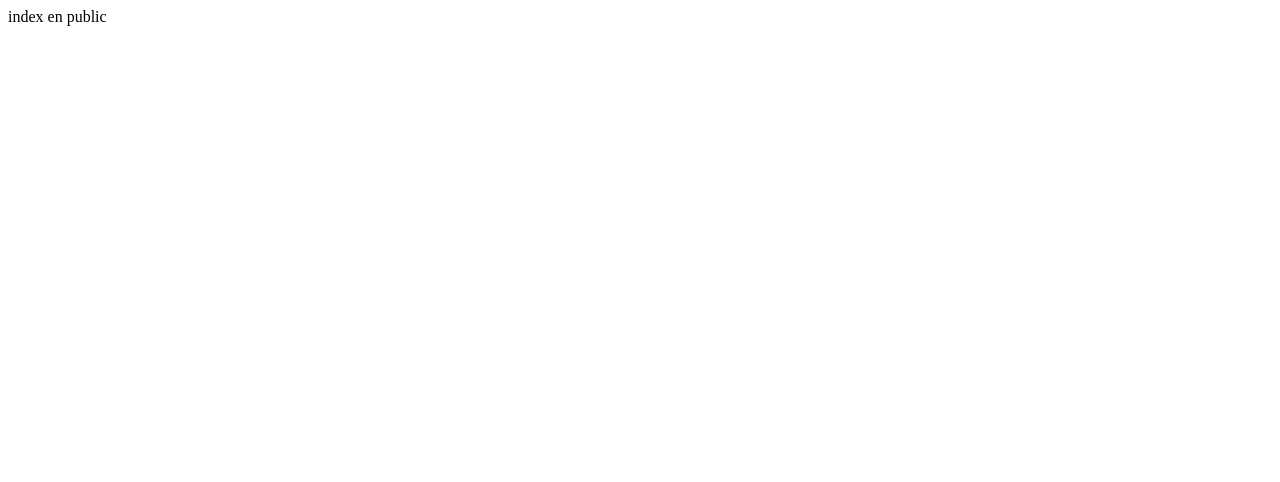
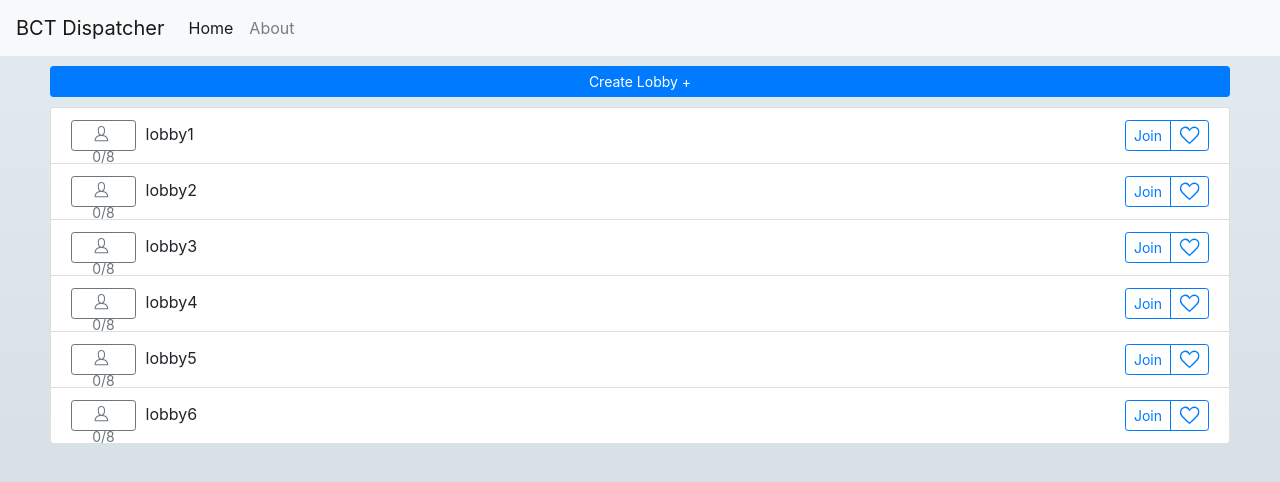
Before and after one commit to eduAguilar96/bct-dispatcher, a website: page public/index.html in a window 1280 px wide. Drawn offline with nearby package versions, Linux system fonts and the light colour scheme.

Commit message:
Implement basic server list frontend

```diff
--- a/package.json
+++ b/package.json
@@ -1,7 +1,7 @@
 {
   "name": "bct",
   "version": "1.0.0",
-  "description": "",
+  "description": "School project",
   "main": "server.js",
   "scripts": {
     "test": "echo \"Error: no test specified\" && exit 1"
--- /dev/null
+++ b/public/index.css
@@ -0,0 +1,46 @@
+body{
+  background-image: linear-gradient(to top, #cfd9df 0%, #e2ebf0 100%);
+}
+
+#new-lobby-btn-container {
+ margin: 10px 50px;
+}
+
+#new-lobby-btn {
+  width: 100%;
+  /* background-color: white; */
+}
+
+#lobby-list-container {
+  margin: 0px 50px;
+}
+
+.action-btn-container{
+  float: right
+}
+
+.player-counter{
+  display: inline-block;
+  font-weight: 400;
+  text-align: center;
+  vertical-align: middle;
+  -webkit-user-select: none;
+  -moz-user-select: none;
+  -ms-user-select: none;
+  user-select: none;
+  background-color: transparent;
+  border: 1px solid transparent;
+  transition: color 0.15s ease-in-out, background-color 0.15s ease-in-out, border-color 0.15s ease-in-out, box-shadow 0.15s ease-in-out;
+
+  padding: 0.25rem 0.5rem;
+  font-size: 0.875rem;
+  line-height: 1.5;
+  border-radius: 0.2rem;
+
+  color: #6c757d;
+  border-color: #6c757d;
+
+  margin-right: 5px;
+  width: 65px;
+  height: 31px;
+}
--- a/public/index.html
+++ b/public/index.html
@@ -1 +1,59 @@
-index en public
+<!-- <!DOCTYPE html> -->
+<html lang="en">
+  <head>
+    <meta charset="UFT-8">
+    <link rel="stylesheet" href="https://stackpath.bootstrapcdn.com/bootstrap/4.3.1/css/bootstrap.min.css" integrity="sha384-ggOyR0iXCbMQv3Xipma34MD+dH/1fQ784/j6cY/iJTQUOhcWr7x9JvoRxT2MZw1T" crossorigin="anonymous">
+    <link rel="stylesheet" href="./index.css">
+    <title> BTC Dispatcher</title>
+  </head>
+  <body>
+    <nav class="navbar navbar-expand-lg navbar-light bg-light">
+      <a class="navbar-brand" href="/">BCT Dispatcher</a>
+      <button class="navbar-toggler" type="button" data-toggle="collapse" data-target="#navbarNav" aria-controls="navbarNav" aria-expanded="false" aria-label="Toggle navigation">
+        <span class="navbar-toggler-icon"></span>
+      </button>
+      <div class="collapse navbar-collapse" id="navbarNav">
+        <ul class="navbar-nav">
+          <li class="nav-item active">
+            <a class="nav-link" href="/">Home <span class="sr-only">(current)</span></a>
+          </li>
+          <li class="nav-item">
+            <a class="nav-link" href="about">About</a>
+          </li>
+        </ul>
+      </div>
+    </nav>
+    <div id="new-lobby-btn-container">
+      <button class="btn btn-primary btn-sm" id="new-lobby-btn">
+        Create Lobby +
+      </button>
+    </div>
+    <div id="lobby-list-container">
+      <ul class="list-group">
+        <li class="list-group-item list-group">
+          <div class="btn-group action-btn-container" role="group" aria-label="Buttons">
+            <button class="btn btn-outline-primary btn-sm" id="btn-join">
+              Join
+            </button>
+            <button class="btn btn-outline-primary btn-sm" id="btn-heart">
+              <svg id="i-heart" xmlns="http://www.w3.org/2000/svg" viewBox="0 0 32 32" width="21" height="21" fill="none" stroke="currentcolor" stroke-linecap="round" stroke-linejoin="round" stroke-width="2">
+                <path d="M4 16 C1 12 2 6 7 4 12 2 15 6 16 8 17 6 21 2 26 4 31 6 31 12 28 16 25 20 16 28 16 28 16 28 7 20 4 16 Z" />
+              </svg>
+            </button>
+          </div>
+          <span class="player-counter">
+            <svg id="i-user" xmlns="http://www.w3.org/2000/svg" viewBox="0 0 40 40" width="21" height="21" fill="none" stroke="currentcolor" stroke-linecap="round" stroke-linejoin="round" stroke-width="2">
+              <path d="M22 11 C22 16 19 20 16 20 13 20 10 16 10 11 10 6 12 3 16 3 20 3 22 6 22 11 Z M4 30 L28 30 C28 21 22 20 16 20 10 20 4 21 4 30 Z" />
+            </svg>
+            0/8
+          </span>
+          Test name
+        </li>
+      </ul>
+    </div>
+    <script src="https://ajax.googleapis.com/ajax/libs/jquery/3.4.1/jquery.min.js"></script>
+    <script src="https://cdnjs.cloudflare.com/ajax/libs/popper.js/1.14.7/umd/popper.min.js" integrity="sha384-UO2eT0CpHqdSJQ6hJty5KVphtPhzWj9WO1clHTMGa3JDZwrnQq4sF86dIHNDz0W1" crossorigin="anonymous"></script>
+    <script src="https://stackpath.bootstrapcdn.com/bootstrap/4.3.1/js/bootstrap.min.js" integrity="sha384-JjSmVgyd0p3pXB1rRibZUAYoIIy6OrQ6VrjIEaFf/nJGzIxFDsf4x0xIM+B07jRM" crossorigin="anonymous"></script>
+    <script src="./index.js"></script>
+  </body>
+</html>
--- /dev/null
+++ b/public/index.js
@@ -0,0 +1,40 @@
+console.log("Hello World");
+
+var updated_lobbies = ["lobby1", "lobby2", "lobby3", "lobby4", "lobby5", "lobby6"];
+
+function lobbyLi(lobby){
+  let li = `
+  <li class="list-group-item list-group">
+    <div class="btn-group action-btn-container" role="group" aria-label="Buttons">
+      <button class="btn btn-outline-primary btn-sm" id="btn-join">
+        Join
+      </button>
+      <button class="btn btn-outline-primary btn-sm" id="btn-heart">
+        <svg id="i-heart" xmlns="http://www.w3.org/2000/svg" viewBox="0 0 32 32" width="21" height="21" fill="none" stroke="currentcolor" stroke-linecap="round" stroke-linejoin="round" stroke-width="2">
+          <path d="M4 16 C1 12 2 6 7 4 12 2 15 6 16 8 17 6 21 2 26 4 31 6 31 12 28 16 25 20 16 28 16 28 16 28 7 20 4 16 Z" />
+        </svg>
+      </button>
+    </div>
+    <span class="player-counter">
+      <svg id="i-user" xmlns="http://www.w3.org/2000/svg" viewBox="0 0 40 40" width="21" height="21" fill="none" stroke="currentcolor" stroke-linecap="round" stroke-linejoin="round" stroke-width="2">
+        <path d="M22 11 C22 16 19 20 16 20 13 20 10 16 10 11 10 6 12 3 16 3 20 3 22 6 22 11 Z M4 30 L28 30 C28 21 22 20 16 20 10 20 4 21 4 30 Z" />
+      </svg>
+      0/8
+    </span>
+    `+lobby+`
+  </li>
+  `
+  return li;
+}
+
+function update_list(updated_lobbies) {
+  console.log("initiating update");
+  $('#lobby-list-container ul li').remove();
+
+  $.each(updated_lobbies, (index, lobby) => {
+    $('#lobby-list-container ul').append(lobbyLi(lobby));
+  });
+}
+
+
+update_list(updated_lobbies);
```
Also changed, not shown: public/server-list/index.html (deleted, +0 -1 lines), server.js (+9 -5 lines), public/server-list/index.css (deleted), public/server-list/index.js (deleted).
